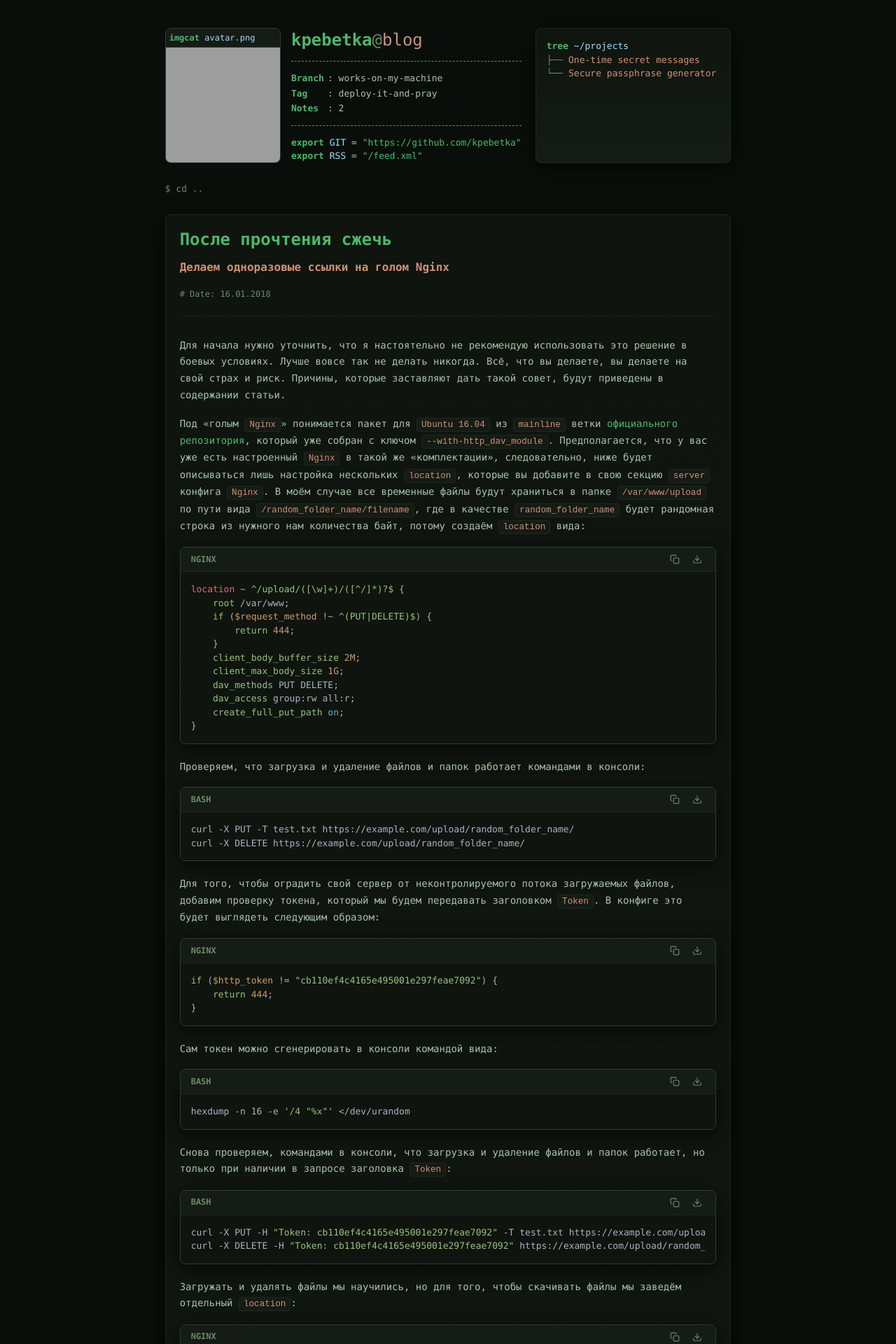
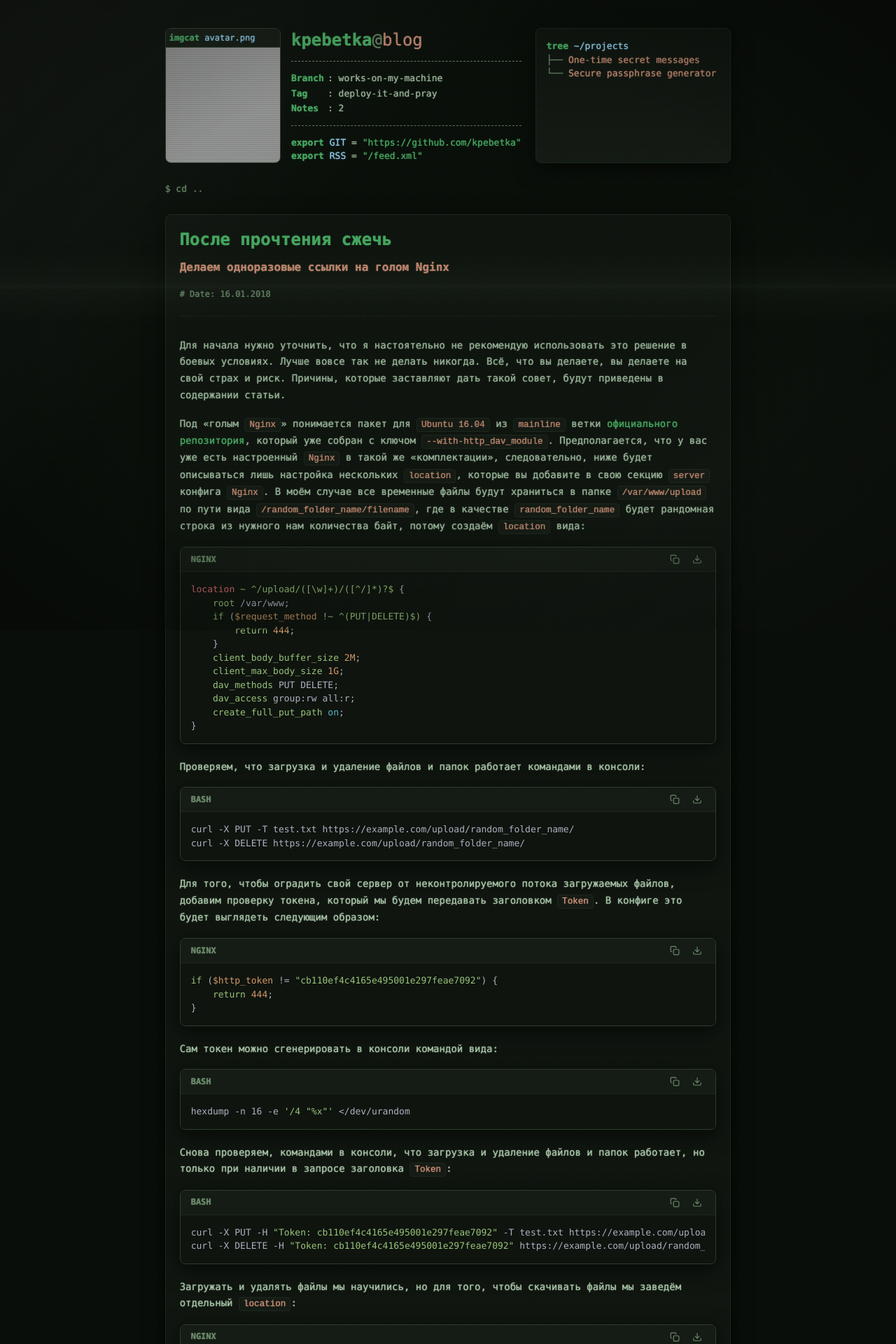
Before and after one commit to KPEBETKA/kpebetka.github.io, a Jekyll site: the page built from _posts/2018-01-16-post.md, in a window 1280 px wide. Shown: the top 1920 px of the page at 70% size. Built offline with Jekyll 4.4.1, drawn with Linux system fonts in a browser that asks for light colours; nearby versions of some CDN libraries; grey boxes are pictures that could not be loaded.

Commit message:
Update style.css

```diff
--- a/assets/css/style.css
+++ b/assets/css/style.css
@@ -13,6 +13,11 @@
     --page-glow: rgba(77, 184, 106, 0.04);
     --card-shadow: 0 0 20px rgba(77, 184, 106, 0.02), 0 8px 30px rgba(0, 0, 0, 0.55);
     --avatar-url: url('https://github.com/kpebetka.png');
+
+    --scanline-opacity: 0.10;
+    --vignette-opacity: 0.35;
+    --glow-opacity: 0.30;
+    --glare-opacity: 0.05;
 }
 
 html {
@@ -47,6 +52,7 @@
     display: flex;
     flex-direction: column;
     align-items: center;
+    text-shadow: 0 0 calc(4px * var(--glow-opacity)) currentColor;
 }
 
 a {
@@ -67,6 +73,7 @@
     gap: 25px;
     width: max-content;
     max-width: 100%;
+    z-index: 10;
 }
 
 .top-row {
@@ -339,6 +346,7 @@
     padding: 0 6px;
     border-radius: 4px;
     font-weight: 700;
+    text-shadow: none;
 }
 
 .code-container {
@@ -412,6 +420,7 @@
     background: transparent !important;
     padding: 0 !important;
     border: none !important;
+    text-shadow: none;
 }
 
 .img-block {
@@ -643,3 +652,86 @@
         white-space: nowrap;
     }
 }
+
+/* --- CRT ФИЛЬТР --- */
+
+html::before {
+    content: "";
+    position: fixed;
+    left: 0;
+    right: 0;
+    height: 120px;
+    background: linear-gradient(
+        to bottom,
+        transparent 0%,
+        rgba(168, 196, 168, 0.03) 45%,
+        rgba(168, 196, 168, 0.06) 50%,
+        rgba(168, 196, 168, 0.03) 55%,
+        transparent 100%
+    );
+    pointer-events: none;
+    z-index: 10001;
+    animation: crt-roll 10s linear infinite;
+}
+
+@keyframes crt-roll {
+    0% { top: -120px; }
+    100% { top: 100vh; }
+}
+
+body::before {
+    content: "";
+    position: fixed;
+    top: 0;
+    left: 0;
+    right: 0;
+    bottom: 0;
+    pointer-events: none;
+    z-index: 9999;
+    background-image:
+        radial-gradient(
+            ellipse at center,
+            transparent 55%,
+            rgba(0, 0, 0, var(--vignette-opacity)) 100%
+        ),
+        repeating-linear-gradient(
+            0deg,
+            rgba(0, 0, 0, var(--scanline-opacity)),
+            rgba(0, 0, 0, var(--scanline-opacity)) 1px,
+            transparent 1px,
+            transparent 3px
+        ),
+        repeating-linear-gradient(
+            90deg,
+            rgba(255, 0, 0, 0.02),
+            rgba(0, 255, 0, 0.02),
+            rgba(0, 0, 255, 0.02)
+        ),
+        linear-gradient(
+            135deg,
+            rgba(255, 255, 255, var(--glare-opacity)) 0%,
+            transparent 35%,
+            transparent 65%,
+            rgba(255, 255, 255, calc(var(--glare-opacity) * 0.4)) 100%
+        );
+    background-size: 100% 100%, 100% 3px, 3px 100%, 100% 100%;
+}
+
+body::after {
+    content: "";
+    position: fixed;
+    top: 0;
+    left: 0;
+    right: 0;
+    bottom: 0;
+    background: rgba(20, 25, 20, 0.08);
+    pointer-events: none;
+    z-index: 10000;
+    animation: crt-flicker 0.15s infinite;
+}
+
+@keyframes crt-flicker {
+    0% { opacity: 0.92; }
+    50% { opacity: 1; }
+    100% { opacity: 0.92; }
+}
```
